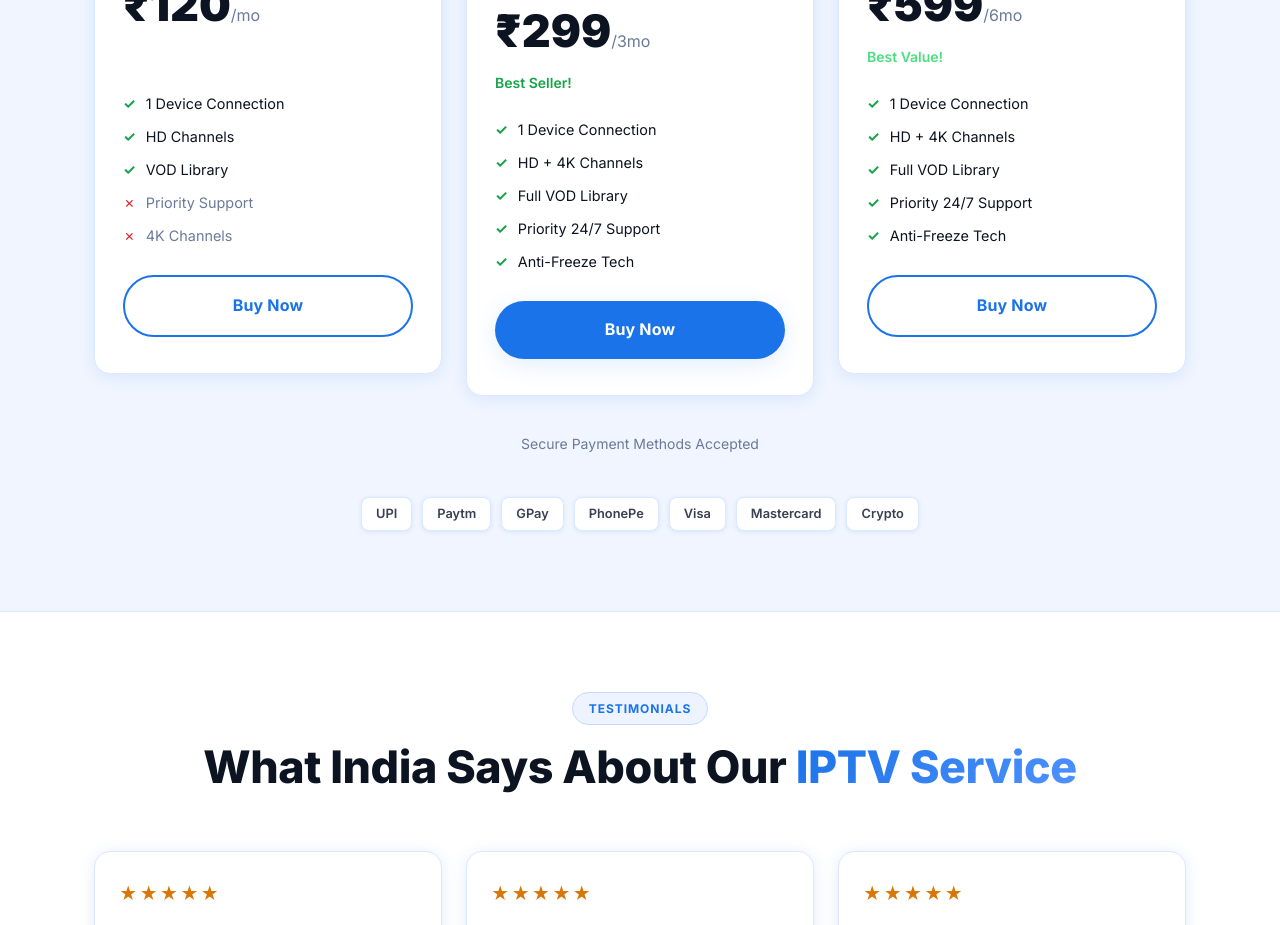
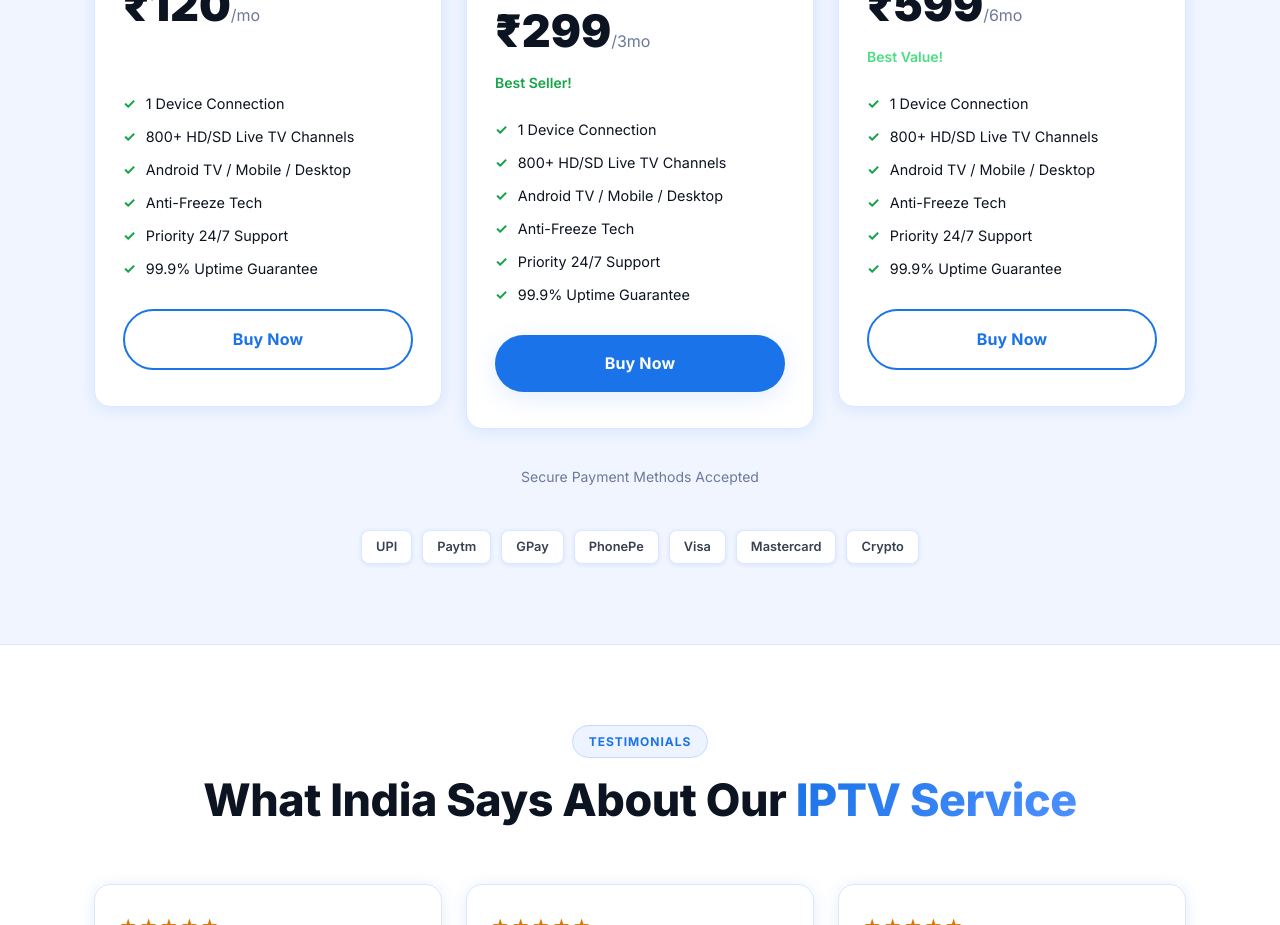
Before and after one commit to souravslg/IPTV, a Next.js app: page / in a window 1280 px wide. Shown: the part 1880-2805 px from the top of the page. Built offline with nearby package versions, Linux system fonts and the light colour scheme.

Commit message:
Update pricing features: same 6-item list across all 3 cards

```diff
--- a/src/app/page.tsx
+++ b/src/app/page.tsx
@@ -110,10 +110,11 @@ export default function Home() {
               <div className="pricing-save">&nbsp;</div>
               <ul className="pricing-features">
                 <li className="active"><span className="check">✓</span> 1 Device Connection</li>
-                <li className="active"><span className="check">✓</span> HD Channels</li>
-                <li className="active"><span className="check">✓</span> VOD Library</li>
-                <li><span className="cross">✗</span> Priority Support</li>
-                <li><span className="cross">✗</span> 4K Channels</li>
+                <li className="active"><span className="check">✓</span> 800+ HD/SD Live TV Channels</li>
+                <li className="active"><span className="check">✓</span> Android TV / Mobile / Desktop</li>
+                <li className="active"><span className="check">✓</span> Anti-Freeze Tech</li>
+                <li className="active"><span className="check">✓</span> Priority 24/7 Support</li>
+                <li className="active"><span className="check">✓</span> 99.9% Uptime Guarantee</li>
               </ul>
               <a href="https://www.srvcreationservices.co.in/" className="btn btn-outline btn-full" target="_blank" rel="noopener noreferrer">
                 Buy Now
@@ -128,10 +129,11 @@ export default function Home() {
               <div className="pricing-save">Best Seller!</div>
               <ul className="pricing-features">
                 <li className="active"><span className="check">✓</span> 1 Device Connection</li>
-                <li className="active"><span className="check">✓</span> HD + 4K Channels</li>
-                <li className="active"><span className="check">✓</span> Full VOD Library</li>
+                <li className="active"><span className="check">✓</span> 800+ HD/SD Live TV Channels</li>
+                <li className="active"><span className="check">✓</span> Android TV / Mobile / Desktop</li>
+                <li className="active"><span className="check">✓</span> Anti-Freeze Tech</li>
                 <li className="active"><span className="check">✓</span> Priority 24/7 Support</li>
-                <li className="active"><span className="check">✓</span> Anti-Freeze Tech</li>
+                <li className="active"><span className="check">✓</span> 99.9% Uptime Guarantee</li>
               </ul>
               <a href="https://www.srvcreationservices.co.in/" className="btn btn-primary btn-full" target="_blank" rel="noopener noreferrer">
                 Buy Now
@@ -145,10 +147,11 @@ export default function Home() {
               <div className="pricing-save" style={{ color: '#4ade80' }}>Best Value!</div>
               <ul className="pricing-features">
                 <li className="active"><span className="check">✓</span> 1 Device Connection</li>
-                <li className="active"><span className="check">✓</span> HD + 4K Channels</li>
-                <li className="active"><span className="check">✓</span> Full VOD Library</li>
+                <li className="active"><span className="check">✓</span> 800+ HD/SD Live TV Channels</li>
+                <li className="active"><span className="check">✓</span> Android TV / Mobile / Desktop</li>
+                <li className="active"><span className="check">✓</span> Anti-Freeze Tech</li>
                 <li className="active"><span className="check">✓</span> Priority 24/7 Support</li>
-                <li className="active"><span className="check">✓</span> Anti-Freeze Tech</li>
+                <li className="active"><span className="check">✓</span> 99.9% Uptime Guarantee</li>
               </ul>
               <a href="https://www.srvcreationservices.co.in/" className="btn btn-outline btn-full" target="_blank" rel="noopener noreferrer">
                 Buy Now
```
